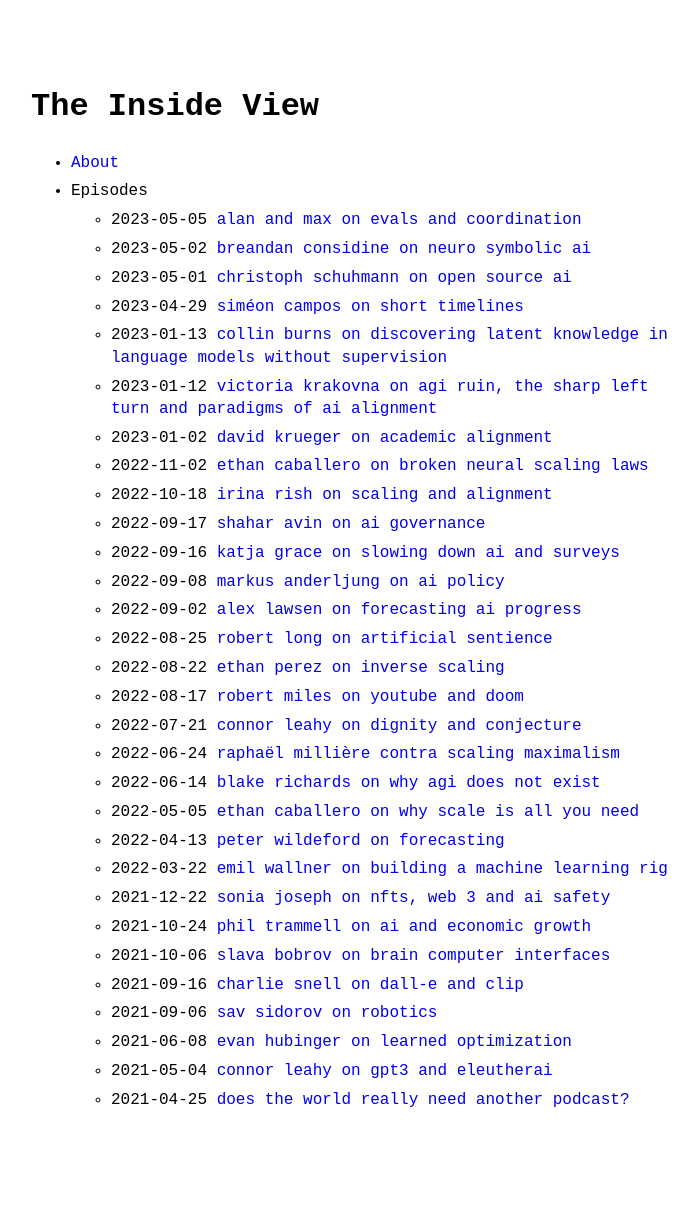
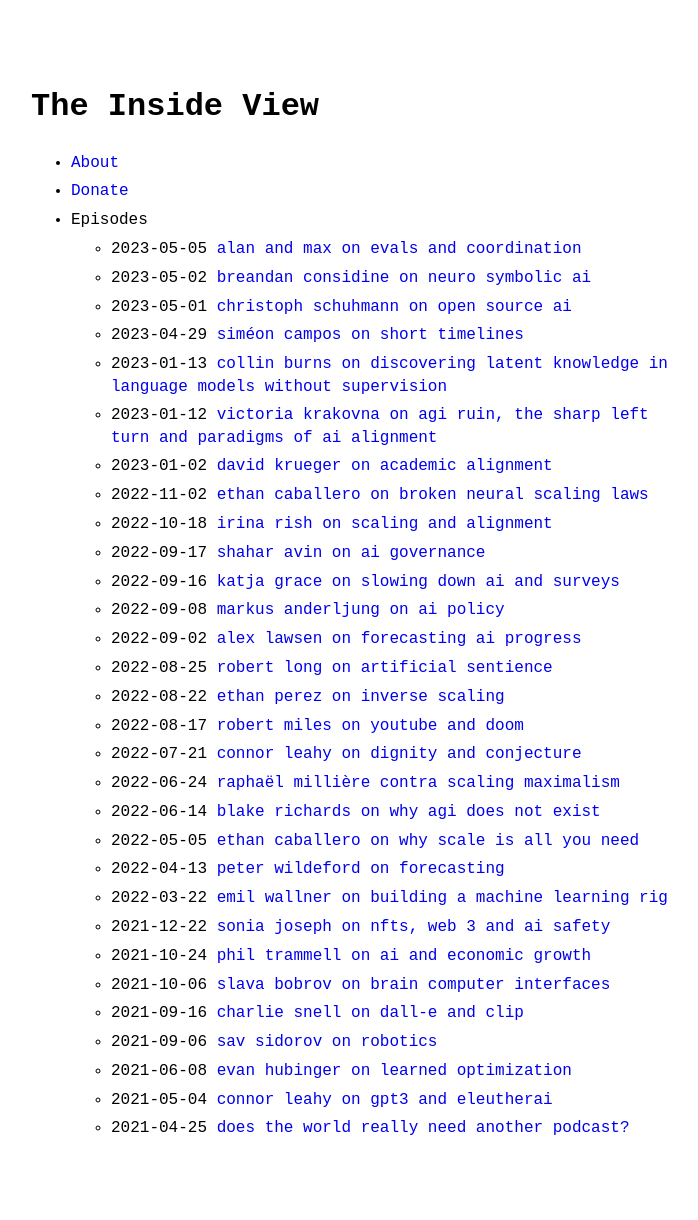
Before and after one commit to theinsideview/theinsideview.github.io, a Jekyll site: the page built from index.md, in a window 1280 px wide. Shown: the whole page, without its empty margins (289-987 px from the left). Built offline with Jekyll 4.4.1, drawn with Linux system fonts in a browser that asks for light colours; before the commit the page ends 1191 px from its top, so only the background shows below that.

Commit message:
Update menu.yml

```diff
--- a/_data/menu.yml
+++ b/_data/menu.yml
@@ -1,6 +1,8 @@
 entries:
   - title: 'About'
     url: about
+  - title: 'Donate'
+    url: donate
   - title: 'Episodes'
     post_list:
       category: podcast
```
